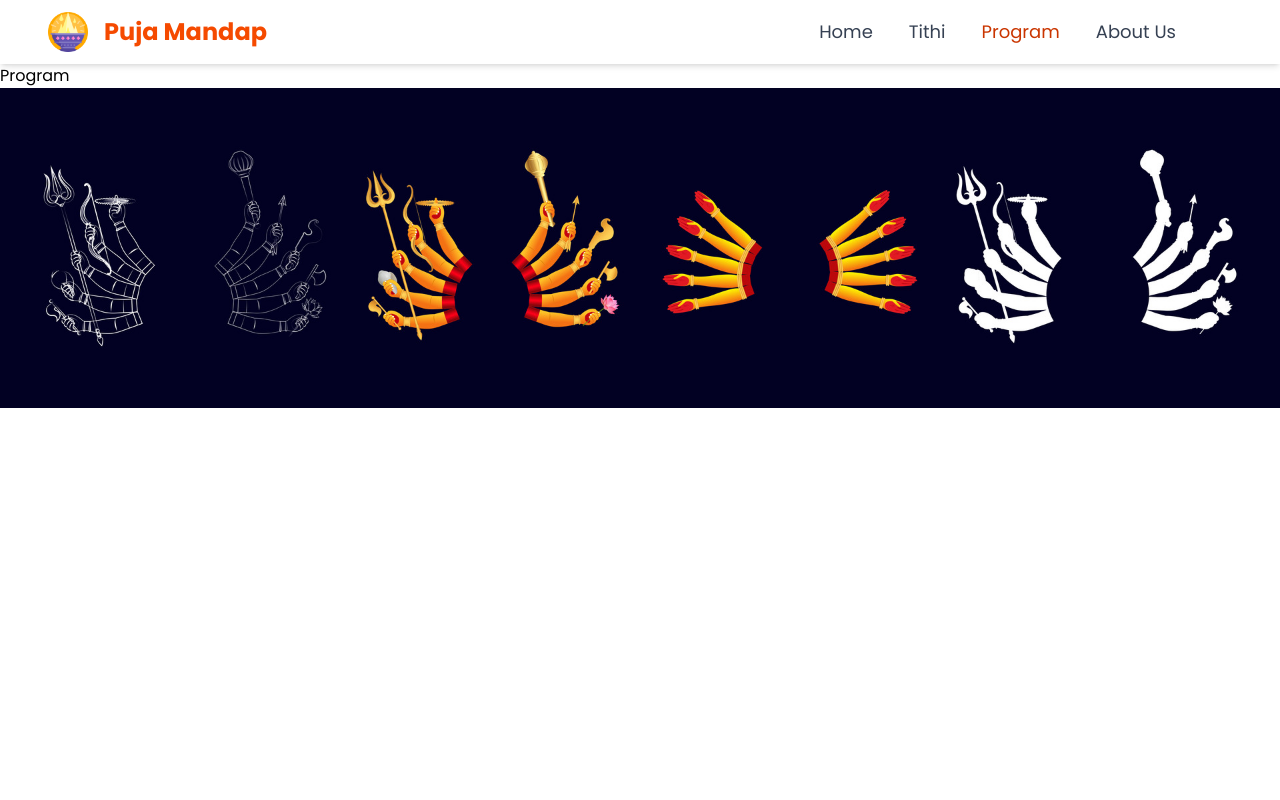
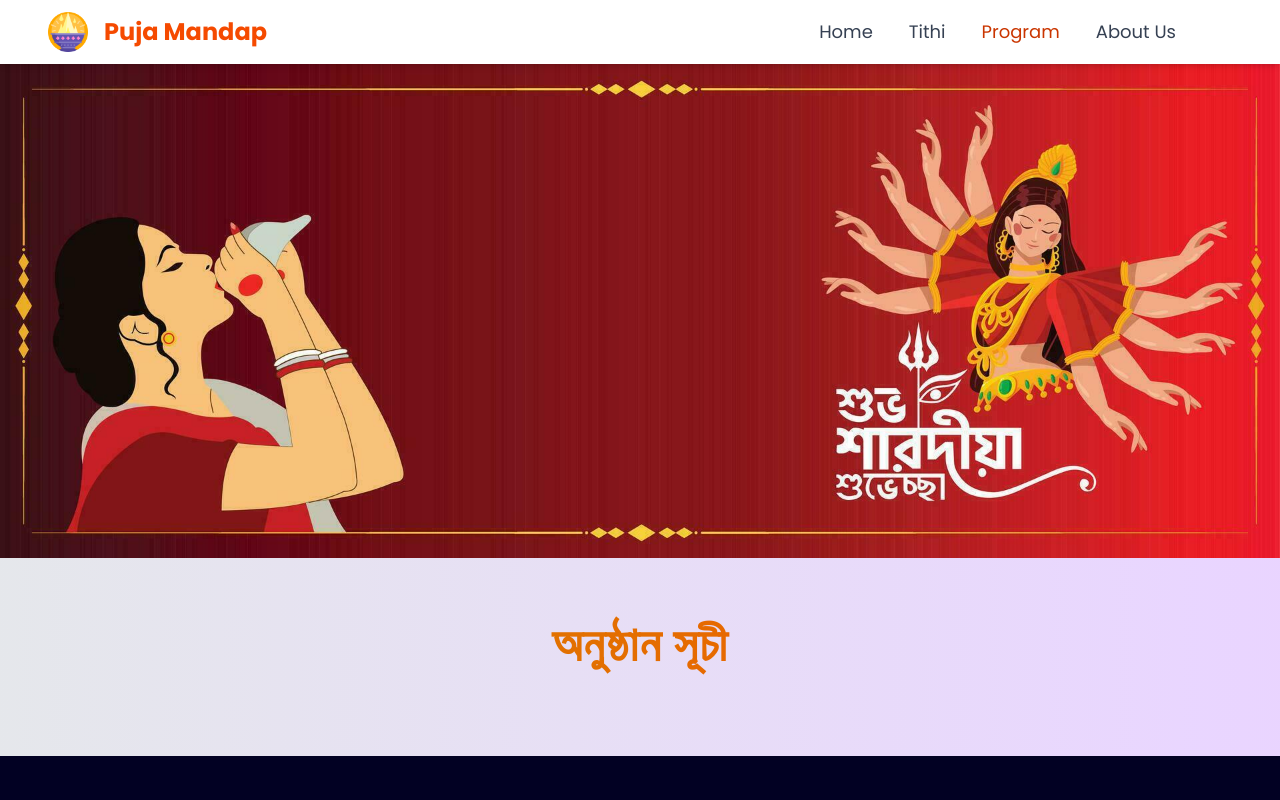
Before and after one commit to Arijitkhan99git/durga-mandap, a React (Vite) app: page /schedule in a window 1280 px wide. Shown: the top 800 px of the page. Built offline with nearby package versions, Linux system fonts and the light colour scheme.

Commit message:
updated Programm page

```diff
--- a/src/components/home/HeadBanner.jsx
+++ b/src/components/home/HeadBanner.jsx
@@ -24,7 +24,7 @@ function HeadBanner() {
                     duration:2,
                     ease:'easeInOut'
                     }}
-            className='space-y-4 md:space-y-6 lg:space-y-8 px-6 md:px-8 lg:px-12  p-10 sm:w-[65%] md:w-[60%] xl:w-[40%] lg:leading-14'>
+            className='space-y-4 md:space-y-6 lg:space-y-8 px-6 md:px-8 lg:px-12 p-6 md:p-10 sm:w-[65%] md:w-[60%] xl:w-[40%] lg:leading-14'>
 
                 <div
                     className=' text-sm md:text-lg lg:text-xl space-y-1 md:space-y-2 my-4 md:my-8 '>
--- a/src/components/schedule/Schedule.jsx
+++ b/src/components/schedule/Schedule.jsx
@@ -1,4 +1,5 @@
 import React, { useEffect } from 'react'
+import {pujabannerft} from '../../assets/banner/index'
 
 function Schedule() {
  useEffect(() => {
@@ -7,11 +8,20 @@ function Schedule() {
 
   return (
      <>
-      <div className='w-full mt-[4rem]'>
-        <p>Program</p>
+       <div className='w-full overflow-x-clip mt-[4rem] text-primary flex flex-col justify-center items-center bg-gradient-to-r from-gray-200 to-purple-200'>
 
-        <p></p>
-      </div>
+          <div className='w-full '>
+            <img src={pujabannerft} alt="pujabannerft" />
+          </div>
+
+          <div className='text-center  md:text-lg  poppins-medium py-[1rem] md:py-[3rem] space-y-5 w-full max-w-7xl'>
+             <h1 className='font-extrabold text-3xl md:text-4xl lg:text-5xl md:pb-6
+            leading-relaxed tracking-wide bg-gradient-to-r from-yellow-600 to-orange-600 bg-clip-text text-transparent'>
+            অনুষ্ঠান সূচী
+          </h1>
+          </div>
+
+        </div>
     </>
   )
 }
```
